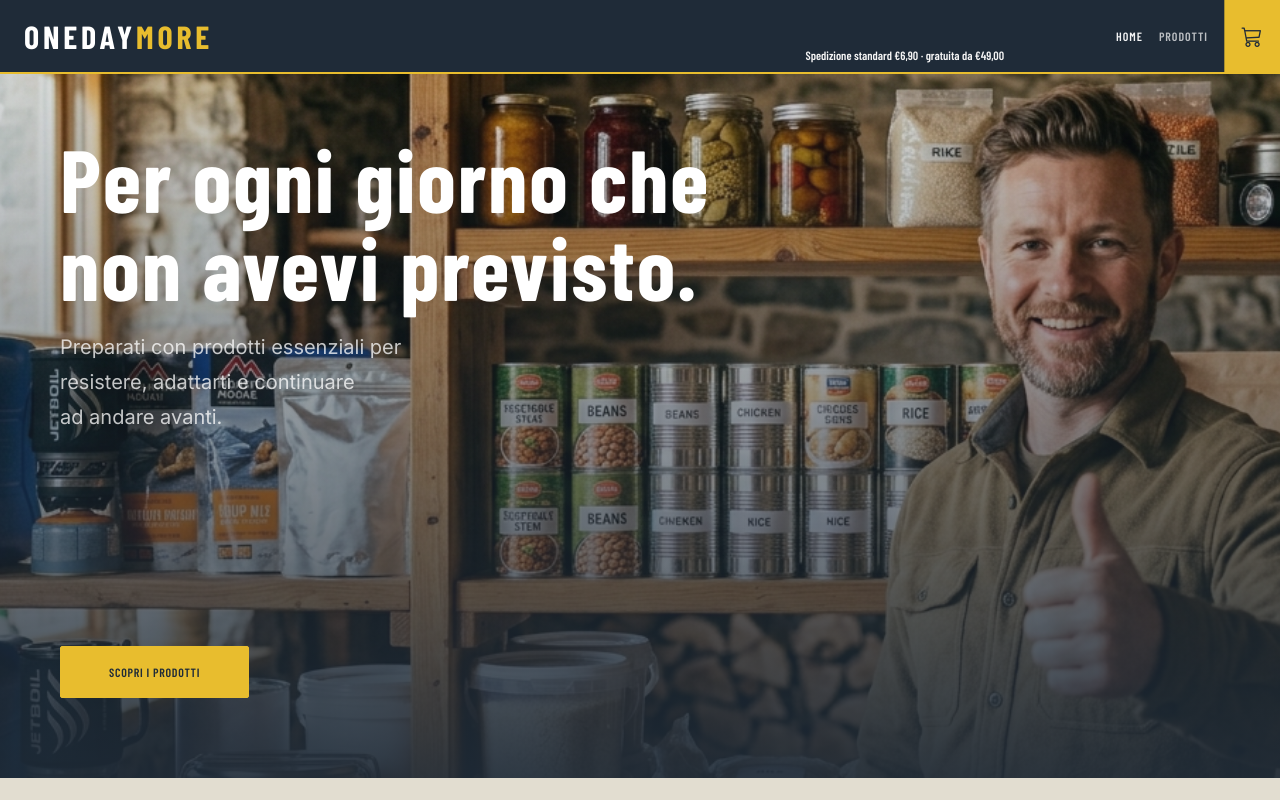
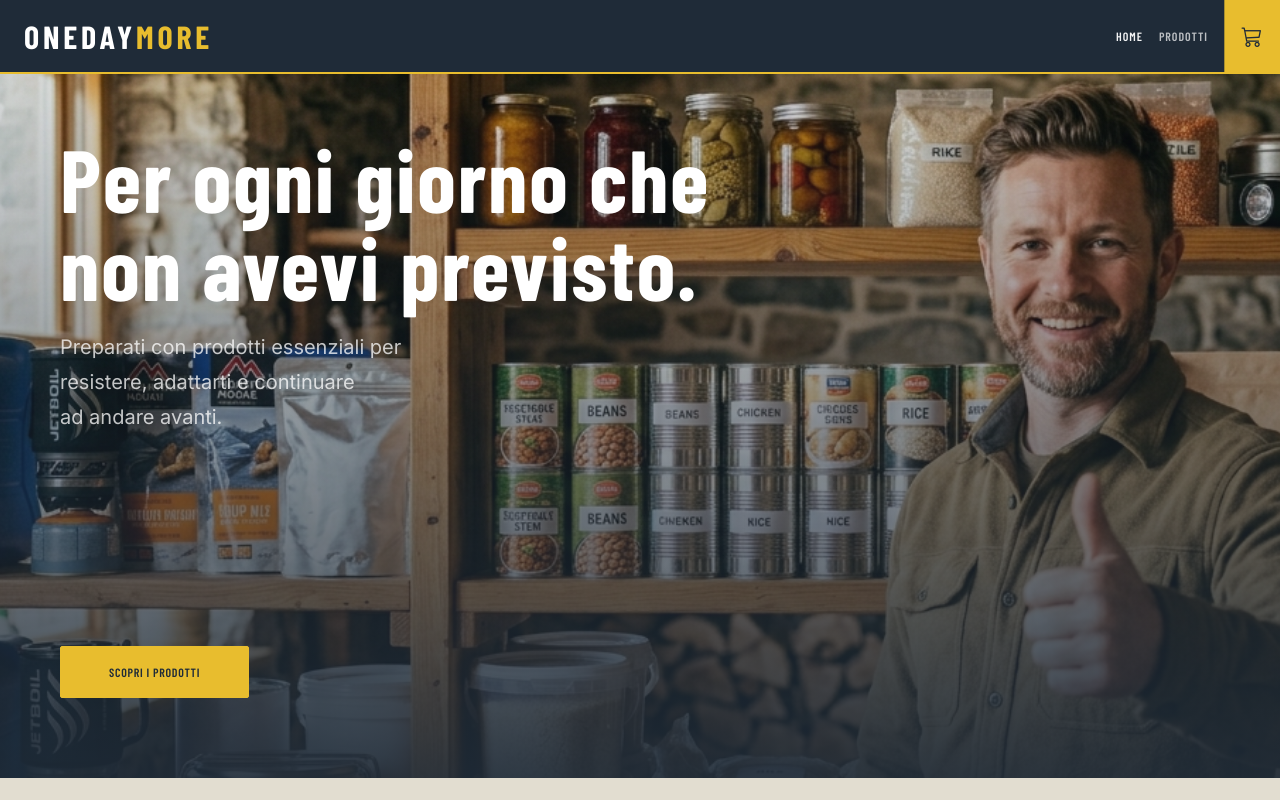
Before and after one commit to giovannimazzi/onedaymore-frontend, a React (Vite) app: page / in a window 1280 px wide. Shown: the top 800 px of the page. Built offline with nearby package versions, Linux system fonts and the light colour scheme; no server answers.

Commit message:
remove shipping info from navbar

```diff
--- a/src/layouts/DefaultLayout.jsx
+++ b/src/layouts/DefaultLayout.jsx
@@ -8,11 +8,6 @@ export default function DefaultLayout() {
   const { isLoading } = useLoaderContext();
   const { notification, hideNotification } = useNotificationContext();
   const { cart } = useCartContext();
-
-  const cartTotal = cart.reduce(
-    (sum, line) => sum + line.price * (line.quantity || 1),
-    0,
-  );
 
   const cartItemCount = cart.reduce(
     (total, line) => total + (line.quantity || 1),
@@ -45,10 +40,7 @@ export default function DefaultLayout() {
             id="navbarNav"
           >
             <ul className="navbar-nav ms-lg-auto align-items-lg-center pe-lg-2">
-              <li className="nav-item w-100 mt-auto mb-2 me-5 list-unstyled">
-                <ShippingInfo cartTotal={cartTotal} />
-              </li>
-              <li className="nav-item ms-5">
+              <li className="nav-item">
                 <NavLink to="/" className="nav-link">
                   Home
                 </NavLink>
```
